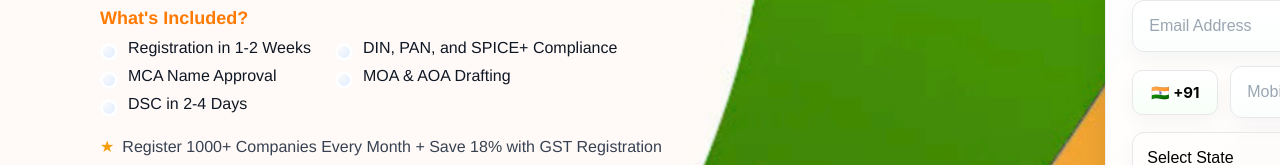
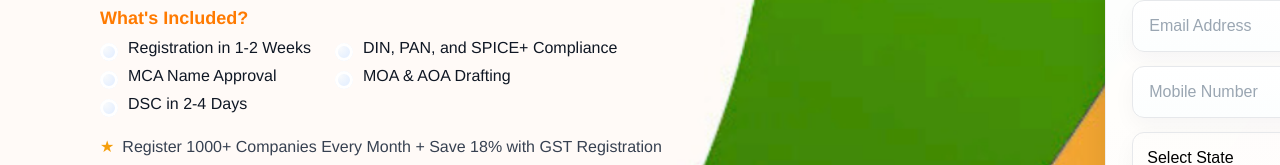
Before and after one commit to CODE-WITH-PRASANTA/Legal-Terminus, a React (Vite) app in the folder Frontend/: page /about in a window 1280 px wide. Shown: the part 393-558 px from the top of the page. Built offline with nearby package versions, Linux system fonts and the light colour scheme.

Commit message:
Breadcrum Complete

```diff
--- a/Frontend/src/Components/Breadcrum/Breadcrum.css
+++ b/Frontend/src/Components/Breadcrum/Breadcrum.css
@@ -221,7 +221,7 @@
 
 }
 .breadcrum-ribbon img{
-  height: 80px;
+  height: 70px;
   width: 150px;
 }
 
--- a/Frontend/src/Components/Breadcrum/Breadcrum.jsx
+++ b/Frontend/src/Components/Breadcrum/Breadcrum.jsx
@@ -87,7 +87,7 @@
                 type="email"
               />
               <div className="breadcrum-phone-row">
-                <div className="breadcrum-country">🇮🇳 +91</div>
+                {/* <div className="breadcrum-country">🇮🇳 +91</div> */}
                 <input
                   className="breadcrum-input breadcrum-phone"
                   placeholder="Mobile Number"
```
